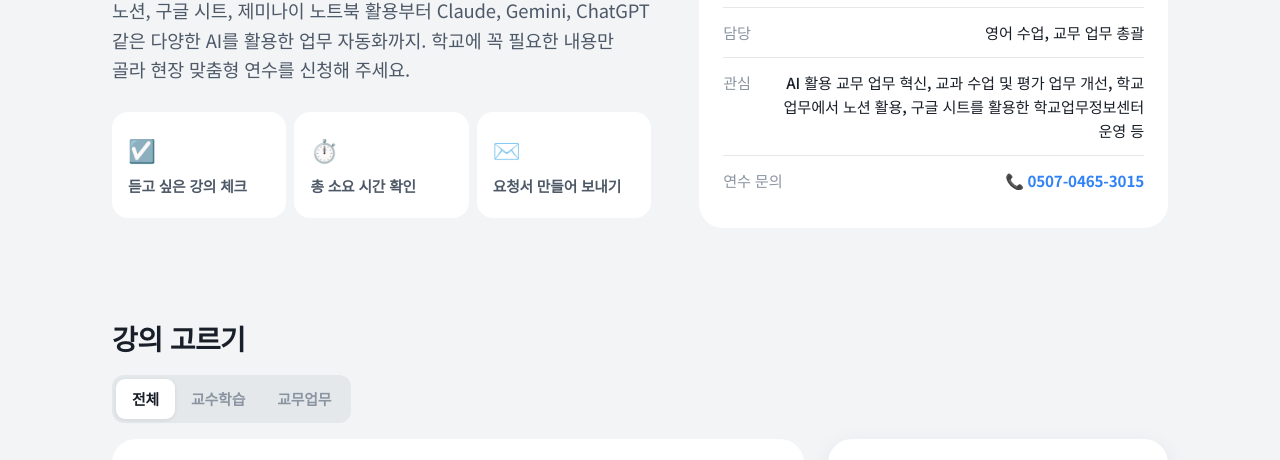
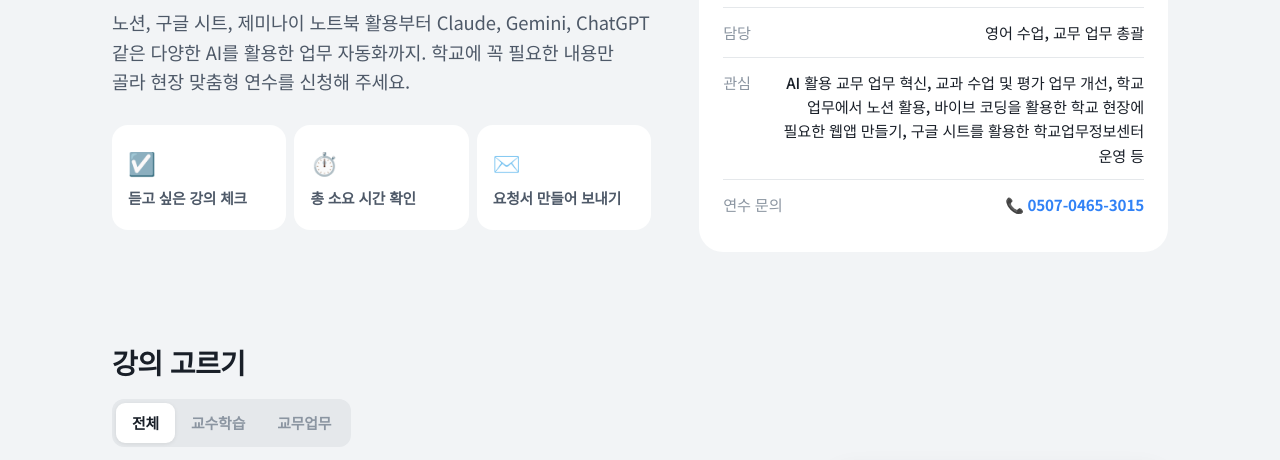
Before and after one commit to teachgrapher/msklectureportfolio, a plain HTML site: page index.html in a window 1280 px wide. Shown: the part 283-743 px from the top of the page. Drawn offline with Linux system fonts and the light colour scheme.

Commit message:
소개 관심 분야에 바이브 코딩 웹앱 만들기 추가
Co-Authored-By: Claude Opus 5.5 <noreply@anthropic.com>
Claude-Session: https://claude.ai/code/session_012zwUNGWRFYcfz5NUB2YudA

```diff
--- a/index.html
+++ b/index.html
@@ -267,7 +267,7 @@ try {
     <dl>
       <div><dt>소속</dt><dd>강원특별자치도 정선군 여량고등학교</dd></div>
       <div><dt>담당</dt><dd>영어 수업, 교무 업무 총괄</dd></div>
-      <div><dt>관심</dt><dd>AI 활용 교무 업무 혁신, 교과 수업 및 평가 업무 개선, 학교 업무에서 노션 활용, 구글 시트를 활용한 학교업무정보센터 운영 등</dd></div>
+      <div><dt>관심</dt><dd>AI 활용 교무 업무 혁신, 교과 수업 및 평가 업무 개선, 학교 업무에서 노션 활용, 바이브 코딩을 활용한 학교 현장에 필요한 웹앱 만들기, 구글 시트를 활용한 학교업무정보센터 운영 등</dd></div>
       <div><dt>연수 문의</dt><dd><a class="p-tel" href="tel:0507-0465-3015" aria-label="0507-0465-3015로 전화 걸기">📞 0507-0465-3015</a></dd></div>
     </dl>
   </div>
```
